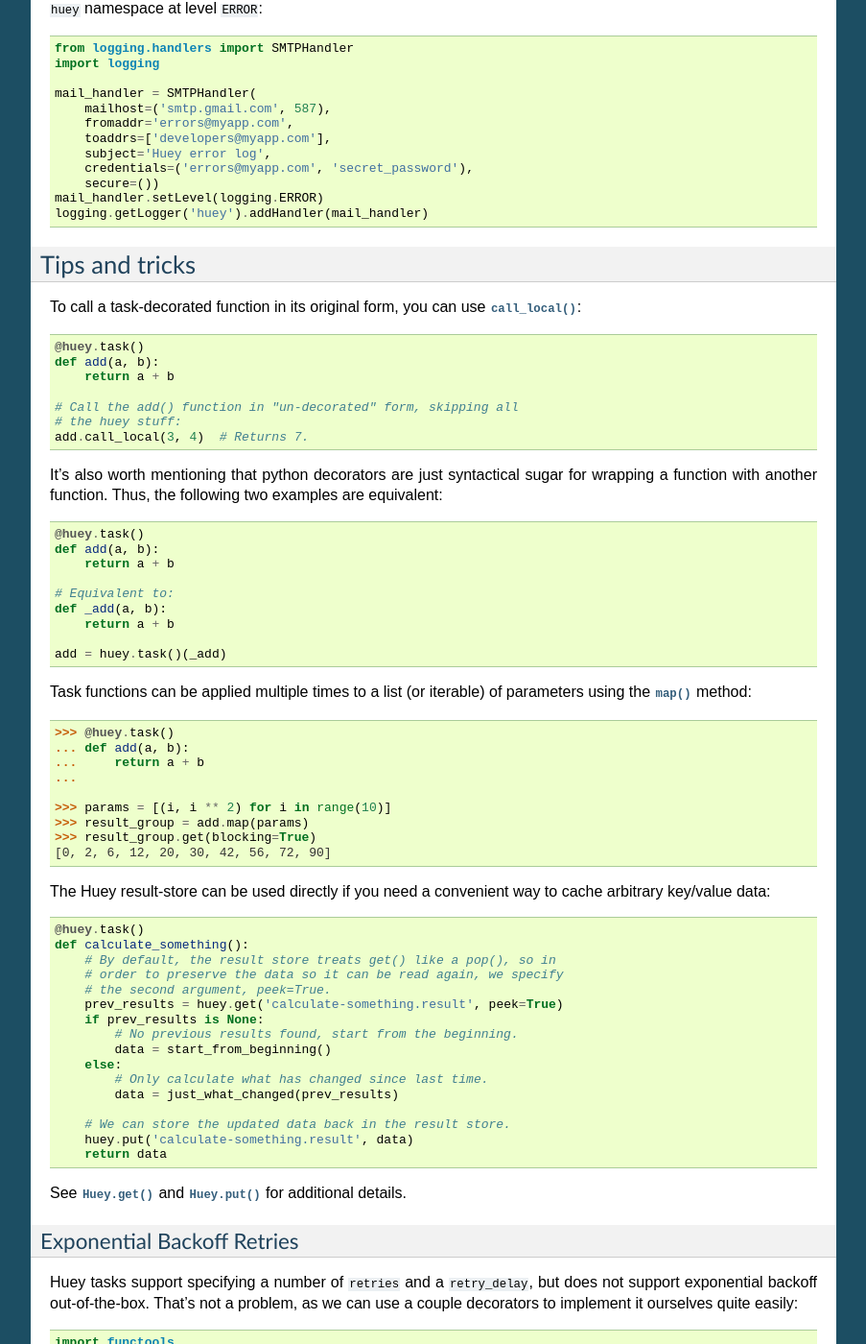
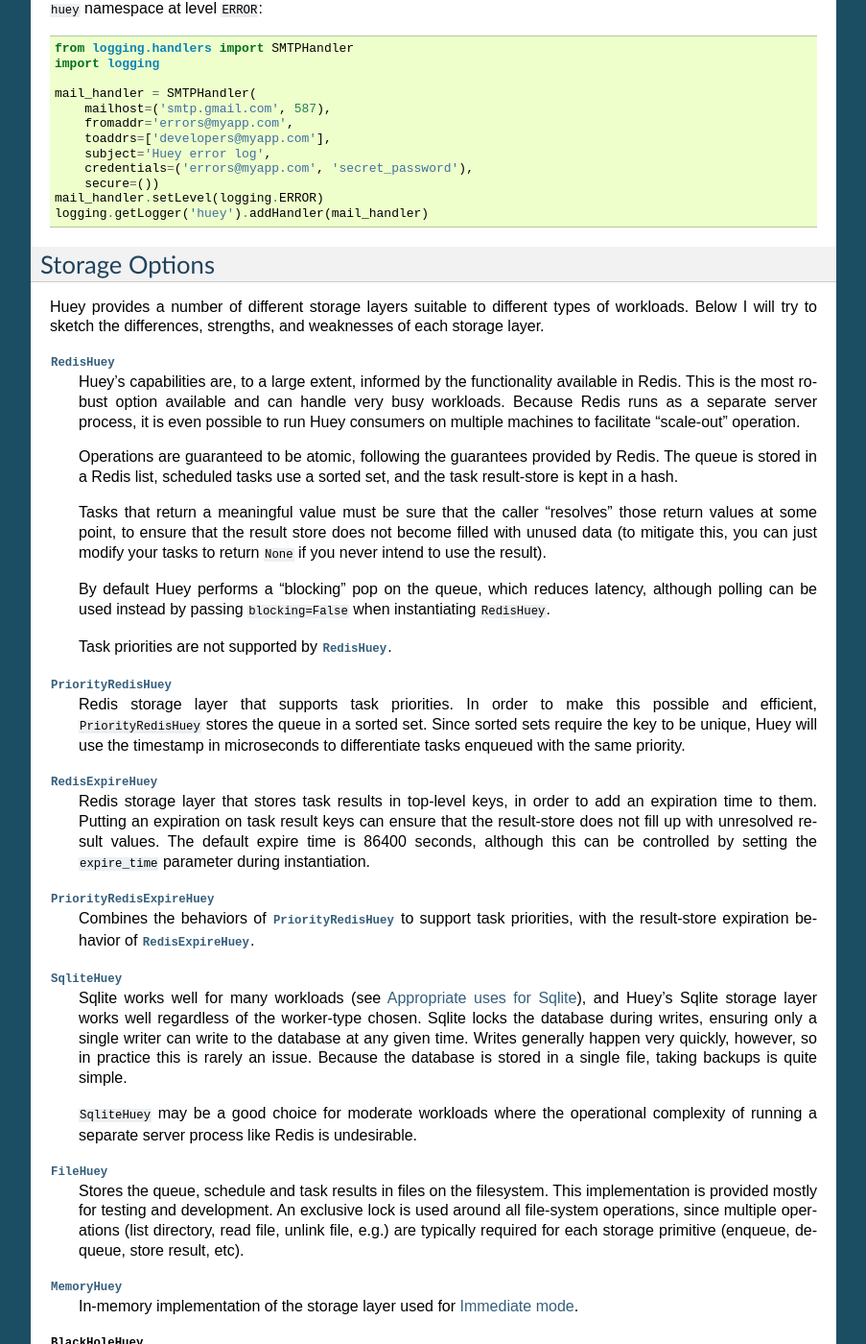
Before and after one commit to coleifer/huey, a Sphinx documentation site: the page built from docs/guide.rst, in a window 1280 px wide and 1400 px high, scrolled down 12535 px. Shown: the whole window at 96% size, without its empty margins (198-1101 px from the left). Built offline with Sphinx 7.4.7, drawn with Linux system fonts in a browser that asks for light colours; some of the changed text lies outside the part shown.

Commit message:
Add some minimal doc on different storage implementations.

```diff
--- a/docs/api.rst
+++ b/docs/api.rst
@@ -101,6 +101,11 @@
     :param port: port number.
     :param password: password for Redis.
     :param int db: Redis database to use (typically 0-15, default is 0).
+
+.. py:class:: PriorityRedisExpireHuey
+
+    Combines behavior of :py:class:`RedisExpireHuey` and
+    :py:class:`PriorityRedisHuey`.
 
 .. py:class:: SqliteHuey
 
--- a/docs/consumer.rst
+++ b/docs/consumer.rst
@@ -89,6 +89,9 @@
       which spend a lot of time waiting to read/write to a socket, will get a
       huge boost from using the greenlet worker model. Because greenlets are so
       cheap in terms of memory, you can easily run a large number of workers.
+      Note that all code that does **not** consist in waiting for a socket will
+      be blocking and cannot be pre-empted. Understand the tradeoffs before
+      jumping to use greenlets.
     * Anything else: use "thread". You get the benefits of pre-emptive
       multi-tasking without the overhead of multiple processes. A safe choice
       and the default.
@@ -210,7 +213,8 @@
   not yield control to the gevent scheduler, limiting concurrency. For this
   reason, gevent is a good choice for tasks that perform lots of socket I/O,
   but may give worse performance for tasks that are CPU-bound (e.g., parsing
-  large files, manipulating images, generating reports, etc).
+  large files, manipulating images, generating reports, etc). Understand the
+  tradeoff thoroughly before using this worker type.
 
 When in doubt, the default setting (``thread``) is a safe choice.
 
--- a/docs/guide.rst
+++ b/docs/guide.rst
@@ -832,6 +832,82 @@
     mail_handler.setLevel(logging.ERROR)
     logging.getLogger('huey').addHandler(mail_handler)
 
+.. _storage_options:
+
+Storage Options
+---------------
+
+Huey provides a number of different storage layers suitable to different types
+of workloads. Below I will try to sketch the differences, strengths, and
+weaknesses of each storage layer.
+
+:py:class:`RedisHuey`
+    Huey's capabilities are, to a large extent, informed by the functionality
+    available in Redis. This is the most robust option available and can handle
+    very busy workloads. Because Redis runs as a separate server process, it is
+    even possible to run Huey consumers on multiple machines to facilitate
+    "scale-out" operation.
+
+    Operations are guaranteed to be atomic, following the guarantees provided
+    by Redis. The queue is stored in a Redis list, scheduled tasks use a sorted
+    set, and the task result-store is kept in a hash.
+
+    Tasks that return a meaningful value must be sure that the caller
+    "resolves" those return values at some point, to ensure that the result
+    store does not become filled with unused data (to mitigate this, you can
+    just modify your tasks to return ``None`` if you never intend to use the
+    result).
+
+    By default Huey performs a "blocking" pop on the queue, which reduces
+    latency, although polling can be used instead by passing ``blocking=False``
+    when instantiating ``RedisHuey``.
+
+    Task priorities are not supported by :py:class:`RedisHuey`.
+
+:py:class:`PriorityRedisHuey`
+    Redis storage layer that supports task priorities. In order to make this
+    possible and efficient, ``PriorityRedisHuey`` stores the queue in a sorted
+    set. Since sorted sets require the key to be unique, Huey will use the
+    timestamp in microseconds to differentiate tasks enqueued with the same
+    priority.
+
+:py:class:`RedisExpireHuey`
+    Redis storage layer that stores task results in top-level keys, in order to
+    add an expiration time to them. Putting an expiration on task result keys
+    can ensure that the result-store does not fill up with unresolved result
+    values. The default expire time is 86400 seconds, although this can be
+    controlled by setting the ``expire_time`` parameter during instantiation.
+
+:py:class:`PriorityRedisExpireHuey`
+    Combines the behaviors of :py:class:`PriorityRedisHuey` to support task
+    priorities, with the result-store expiration behavior of
+    :py:class:`RedisExpireHuey`.
+
+:py:class:`SqliteHuey`
+    Sqlite works well for many workloads (see `Appropriate uses for Sqlite <https://www.sqlite.org/whentouse.html>`_),
+    and Huey's Sqlite storage layer works well regardless of the worker-type
+    chosen. Sqlite locks the database during writes, ensuring only a single
+    writer can write to the database at any given time. Writes generally happen
+    very quickly, however, so in practice this is rarely an issue. Because the
+    database is stored in a single file, taking backups is quite simple.
+
+    ``SqliteHuey`` may be a good choice for moderate workloads where the
+    operational complexity of running a separate server process like Redis is
+    undesirable.
+
+:py:class:`FileHuey`
+    Stores the queue, schedule and task results in files on the filesystem.
+    This implementation is provided mostly for testing and development. An
+    exclusive lock is used around all file-system operations, since multiple
+    operations (list directory, read file, unlink file, e.g.) are typically
+    required for each storage primitive (enqueue, dequeue, store result, etc).
+
+:py:class:`MemoryHuey`
+    In-memory implementation of the storage layer used for :ref:`immediate`.
+
+:py:class:`BlackHoleHuey`
+    All storage methods are no-ops.
+
 Tips and tricks
 ---------------
 
```
